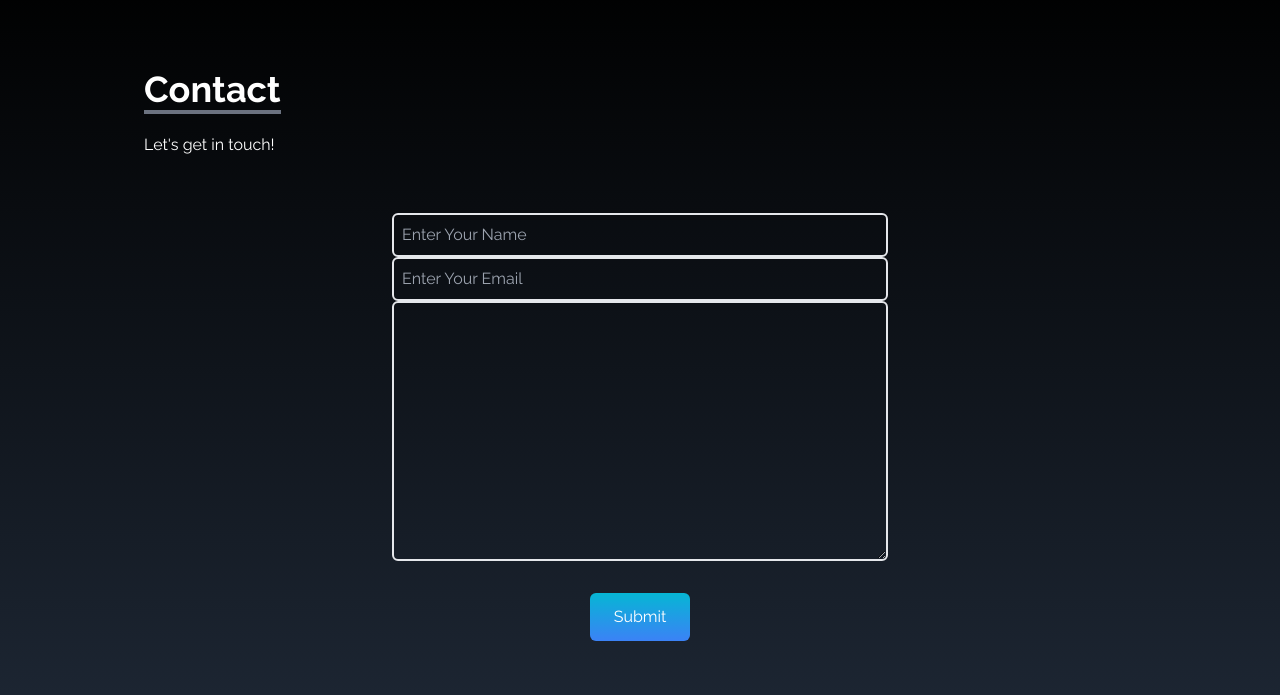
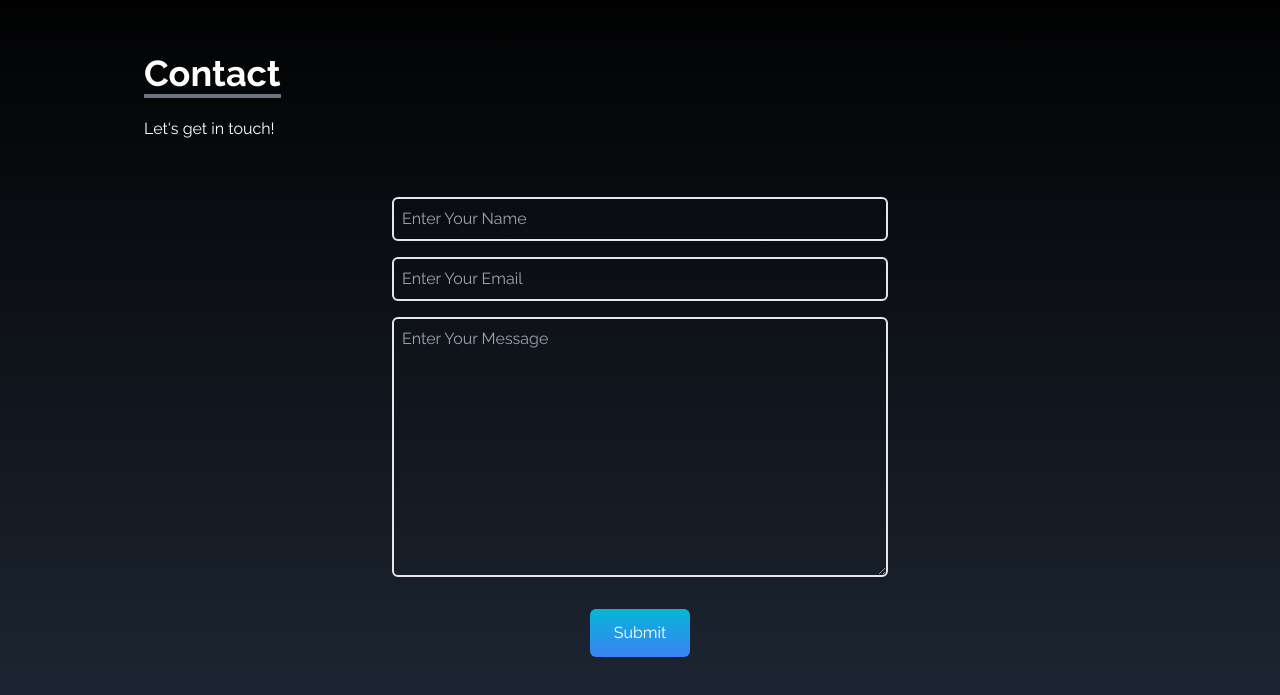
Before and after one commit to Honeynem/myblogandportfolio, a React (Vite) app in the folder vite-project/: page / in a window 1280 px wide. Shown: the part 3229-3924 px from the top of the page. Built offline with nearby package versions, Linux system fonts and the light colour scheme.

Commit message:
getform added

```diff
--- a/vite-project/src/components/Contact.jsx
+++ b/vite-project/src/components/Contact.jsx
@@ -9,10 +9,22 @@ const Contact = () => {
             <p className='py-6'>Let's get in touch!</p>
         </div>
         <div className='flex justify-center items-center'>
-            <form action="" className='w-full flex flex-col md:w-1/2'>
-                <input type="text" name='name' placeholder='Enter Your Name' className='p-2 bg-transparent text-white border-2 rounded-md focus:outline-none' />
-                <input type="text" name='email' placeholder='Enter Your Email' className='p-2 bg-transparent text-white border-2 rounded-md focus:outline-none' />
-                <textarea name="message" rows="10" className='p-2 bg-transparent text-white border-2 rounded-md focus:outline-none'></textarea>
+            <form action="https://getform.io/f/paygkvxa" method='POST' className='w-full flex flex-col md:w-1/2'>
+                <input
+                type="text"
+                name='name'
+                placeholder='Enter Your Name'
+                className='p-2 bg-transparent text-white border-2 rounded-md focus:outline-none' />
+                <input
+                type="text"
+                name='email'
+                placeholder='Enter Your Email'
+                className='my-4 p-2 bg-transparent text-white border-2 rounded-md focus:outline-none' />
+                <textarea
+                name="message"
+                placeholder='Enter Your Message'
+                rows="10"
+                className='p-2 bg-transparent text-white border-2 rounded-md focus:outline-none'></textarea>
                 <button className="text-white bg-gradient-to-b from-cyan-500 to-blue-500 px-6 py-3 my-8 mx-auto flex items-center rounded-md hover:scale-110 duration-300">Submit</button>
             </form>
 
```
